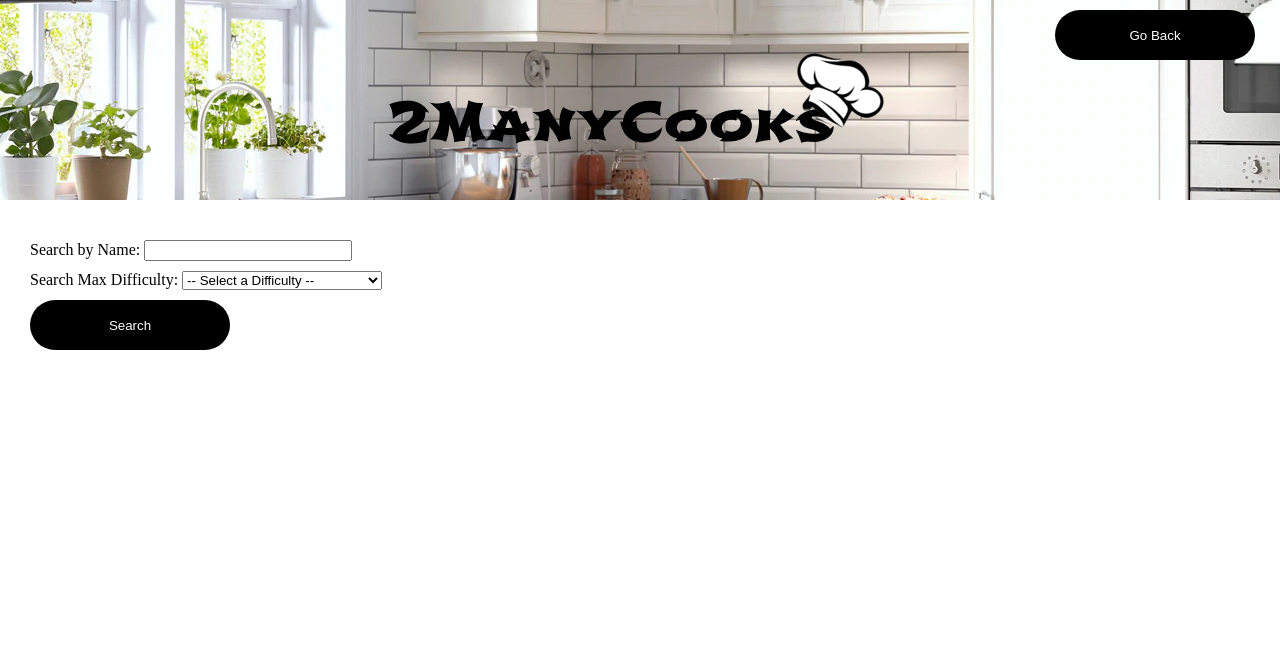
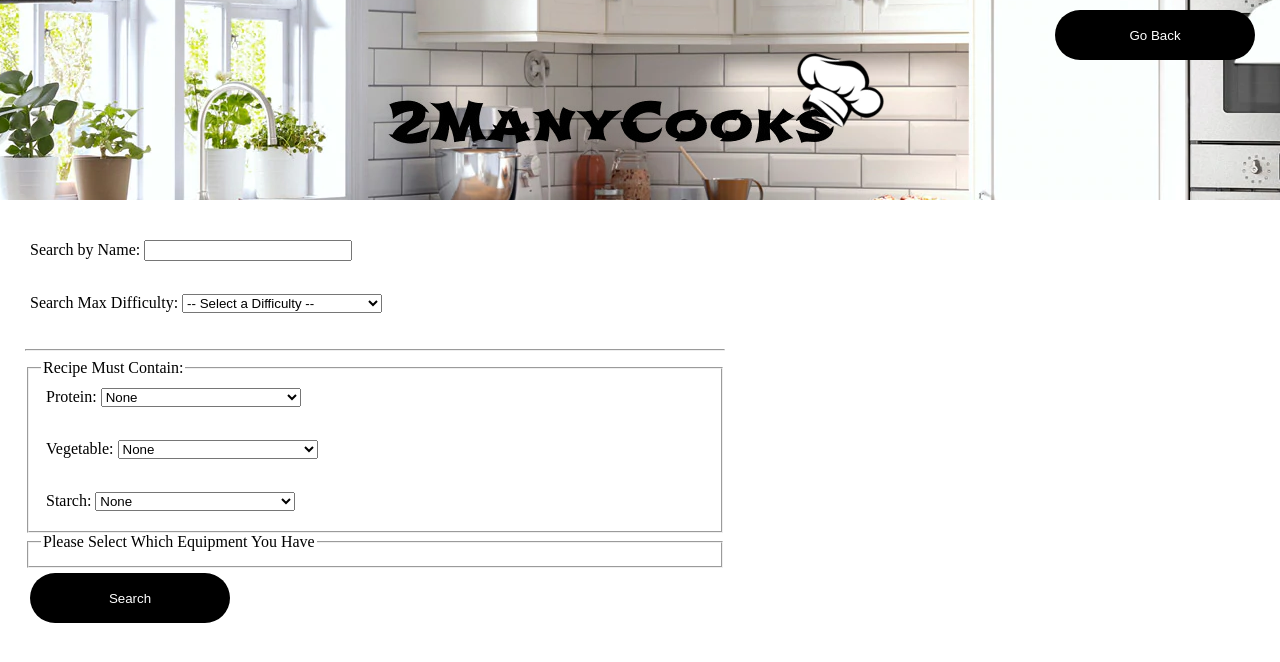
Before and after one commit to jasonjconci/2ManyCooks, a Flask app: page /search in a window 1280 px wide. Shown: the top 662 px of the page. Run offline with Flask 2, Linux system fonts and the light colour scheme.

Commit message:
Added stuff to search

```diff
--- a/templates/details.html
+++ b/templates/details.html
@@ -16,8 +16,12 @@
 <body>
 <form action='/' method="post">
     <div class="large-block" id="Recipe_Details_Wrapper">
-        <div class="small-block" id="Recipe_Name">
+        <div class="small-block" id="Recipe_Name" style="display: flex;">
             <h2>{{recipe[0][0][0].capitalize()}}</h2>
+            <div style="padding-right: 10px;">&nbsp;</div>
+            <form action='/' method="post" id="Delete_Button_Wrapper">
+                <button id="Delete_Button" name="submit_forward" value="recipeDelete">Delete</button>
+            </form>
         </div>
         <hr/>
         <div class="row">&nbsp;</div>
--- a/templates/index.html
+++ b/templates/index.html
@@ -28,7 +28,7 @@
         <div class="grid-container">
         {% for recipe in recipes %}
             <span class="large-block recipe-item grid-item">
-                Name: <span>{{recipe[0]}}</span><br/>
+                Name: <span>{{recipe[0].capitalize()}}</span><br/>
                 Difficulty: <span>{{recipe[2]}}</span>
                 <div class="row">&nbsp;</div>
                 <div style="align-content: center; display: flex;">
--- a/templates/search.html
+++ b/templates/search.html
@@ -19,6 +19,7 @@
             <label for="Recipe_Search">Search by Name: </label>
             <input id="Recipe_Search" name="searchRecipeName">
         </div>
+        <div class="row">&nbsp;</div>
         <div id="Recipe_Search_Difficulty_Wrapper" class="small-block">
             <label for="Recipe_Difficulty">Search Max Difficulty: </label>
             <select id="Recipe_Difficulty" name="searchRecipeDifficulty">
@@ -30,17 +31,48 @@
                 <option value="5">5</option>
             </select>
         </div>
-        <!--<div id="Recipe_Search__Wrapper" class="small-block">-->
-            <!--<label for="Recipe_Difficulty">Search Max Difficulty: </label>-->
-            <!--<select id="Recipe_Difficulty" name="searchRecipeDifficulty">-->
-                <!--<option disabled selected> &#45;&#45; Select a Difficulty &#45;&#45; </option>-->
-                <!--<option value="1">1</option>-->
-                <!--<option value="2">2</option>-->
-                <!--<option value="3">3</option>-->
-                <!--<option value="4">4</option>-->
-                <!--<option value="5">5</option>-->
-            <!--</select>-->
-        <!--</div>-->
+        <div class="row">&nbsp;</div>
+        <hr>
+        <fieldset>
+            <legend>Recipe Must Contain: </legend>
+            <div id="Protein_Search_Wrapper" class="small-block">
+                <label for="Protein_Search">Protein: </label>
+                <select id="Protein_Search" name="proteinSearch">
+                    <option value="none" selected>None</option>
+                    <option value="steak">Steak</option>
+                    <option value="chicken">Chicken</option>
+                    <option value="fish">Fish</option>
+                    <option value="pork">Pork</option>
+                </select>
+            </div>
+            <div class="row">&nbsp;</div>
+            <div id="Vegetable_Search_Wrapper" class="small-block">
+                <label for="Vegetable_Search">Vegetable: </label>
+                <select id="Vegetable_Search" name="vegetableSearch">
+                    <option value="none" selected>None</option>
+                    <option value="corn">Corn</option>
+                    <option value="potato">Potato</option>
+                    <option value="onion">Onion</option>
+                    <option value="celery">Celery</option>
+                    <option value="carrot">Carrot</option>
+                </select>
+            </div>
+            <div class="row">&nbsp;</div>
+            <div id="Starch_Search_Wrapper" class="small-block">
+                <label for="Starch_Search">Starch: </label>
+                <select id="Starch_Search" name="starchSearch">
+                    <option value="none" selected>None</option>
+                    <option value="brown_rice">Brown Rice</option>
+                    <option value="white_rice">White Rice</option>
+                    <option value="pasta">Pasta</option>
+                    <option value="bread">Bread</option>
+                </select>
+            </div>
+        </fieldset>
+        <fieldset>
+            <legend>Please Select Which Equipment You Have</legend>
+
+        </fieldset>
         <div class="small-block">
             <button id="Recipe_Search_Button" name="submit_forward" value="searchSubmit">Search</button>
         </div>
```
